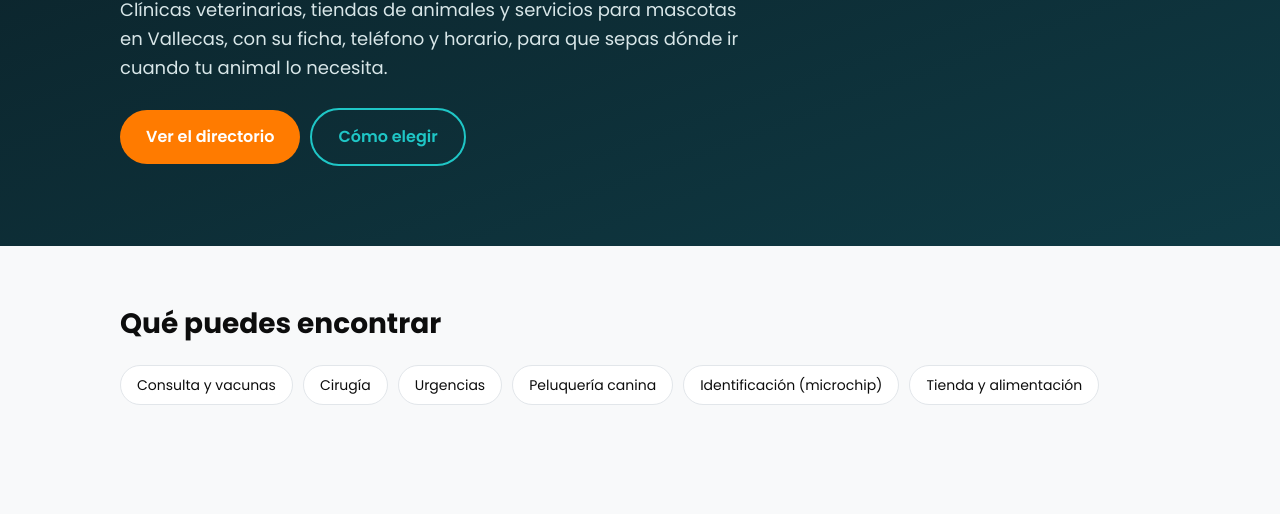
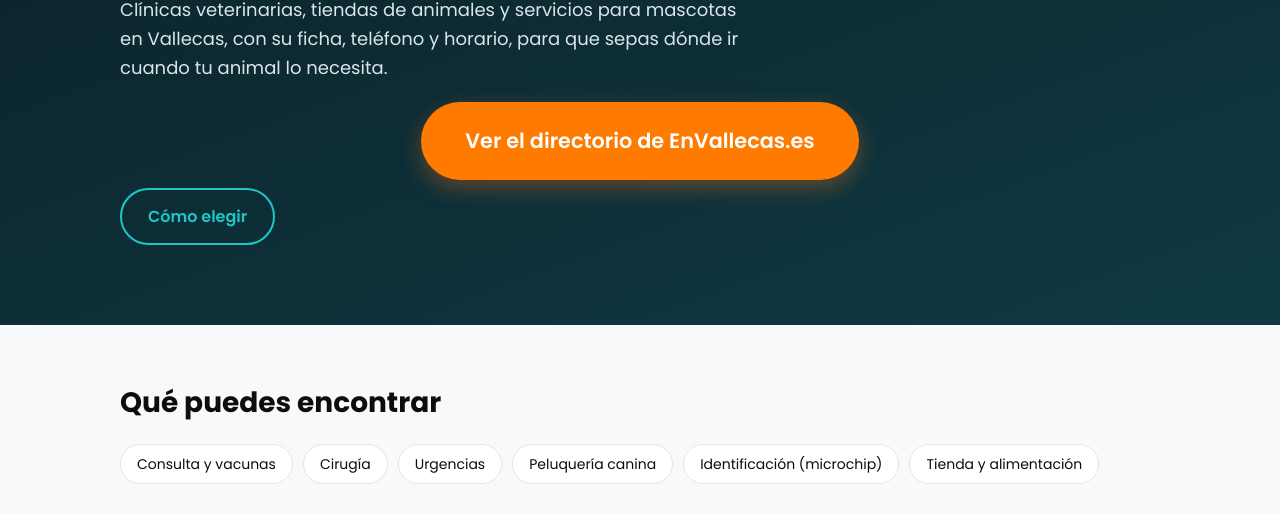
Before and after one commit to jaimebalaguer01/veterinariovallecas-com, a plain HTML site: page index.html in a window 1280 px wide. Shown: the part 274-788 px from the top of the page. Drawn offline with Linux system fonts and the light colour scheme.

Commit message:
Botón grande al directorio de EnVallecas.es y favicon de envallecas.es
Co-Authored-By: Claude Sonnet 5.5 <noreply@anthropic.com>
Claude-Session: https://claude.ai/code/session_01C2douzTVvDqvuZYVRfqo1r

```diff
--- a/index.html
+++ b/index.html
@@ -3,6 +3,7 @@
 <title>Veterinarios en Vallecas: clínicas y urgencias | EnVallecas</title>
 <meta name="description" content="Clínicas veterinarias de Puente y Villa de Vallecas con dirección, teléfono y horario. Vacunas, consultas, peluquería canina y más.">
 <link rel="canonical" href="https://veterinariovallecas.com/">
+<link rel="icon" type="image/png" href="https://horizons-cdn.hostinger.com/07cd3627-a04b-411e-a5af-587e305d5d1e/ab9c3c19b06efb9788e8685055d2e6a0.png"><link rel="apple-touch-icon" href="https://horizons-cdn.hostinger.com/07cd3627-a04b-411e-a5af-587e305d5d1e/ab9c3c19b06efb9788e8685055d2e6a0.png">
 <meta property="og:title" content="Veterinarios en Vallecas: clínicas y urgencias | EnVallecas"><meta property="og:description" content="Clínicas veterinarias de Puente y Villa de Vallecas con dirección, teléfono y horario. Vacunas, consultas, peluquería canina y más."><meta property="og:type" content="website"><meta property="og:url" content="https://veterinariovallecas.com/"><meta property="og:locale" content="es_ES">
 <link rel="preconnect" href="https://fonts.googleapis.com"><link rel="preconnect" href="https://fonts.gstatic.com" crossorigin>
 <link href="https://fonts.googleapis.com/css2?family=Poppins:wght@400;500;600;700;800&display=swap" rel="stylesheet">
@@ -23,6 +24,7 @@ h1{font-size:clamp(34px,6vw,60px);line-height:1.08;color:var(--teal);margin:16px
 .hero p{max-width:640px;font-size:18px;color:#d8e6e8}
 .btn{display:inline-block;background:var(--orange);color:#fff;font-weight:600;text-decoration:none;padding:14px 26px;border-radius:99px;margin:8px 10px 0 0}
 .btn.alt{background:transparent;border:2px solid var(--teal);color:var(--teal)}
+.btn.big{font-size:1.3rem;padding:22px 44px;box-shadow:0 8px 22px rgba(249,115,22,.35);display:block;width:fit-content;max-width:100%;margin:20px auto 0;text-align:center}
 section{padding:56px 0}
 h2{font-size:28px;margin:0 0 12px}
 .chips{display:flex;flex-wrap:wrap;gap:10px;margin-top:18px}
@@ -48,7 +50,7 @@ footer a{color:var(--teal)}
 <main>
 <div class="hero"><div class="wrap"><span class="eyebrow">Guía local · Puente y Villa de Vallecas</span>
 <h1>Veterinarios en Vallecas</h1><p>Clínicas veterinarias, tiendas de animales y servicios para mascotas en Vallecas, con su ficha, teléfono y horario, para que sepas dónde ir cuando tu animal lo necesita.</p>
-<a class="btn" href="https://envallecas.es/directorio">Ver el directorio</a><a class="btn alt" href="#elegir">Cómo elegir</a></div></div>
+<a class="btn big" href="https://envallecas.es/directorio">Ver el directorio de EnVallecas.es</a><a class="btn alt" href="#elegir">Cómo elegir</a></div></div>
 <section><div class="wrap"><h2>Qué puedes encontrar</h2><div class="chips"><span>Consulta y vacunas</span><span>Cirugía</span><span>Urgencias</span><span>Peluquería canina</span><span>Identificación (microchip)</span><span>Tienda y alimentación</span></div></div></section>
 <section><div class="wrap"><h2>Veterinarios en el directorio de Vallecas</h2><p>Todas las fichas verificadas están en el directorio de EnVallecas.es, con dirección, teléfono y horario.</p><a class="btn" href="https://envallecas.es/directorio">Ver el directorio</a></div></section>
 <section id="contacto"><div class="wrap"><h2>Pide información</h2><p>Déjanos tus datos y te contactamos. Solo los usamos para responderte.</p>
@@ -61,7 +63,7 @@ footer a{color:var(--teal)}
 <section><div class="wrap"><h2>Zonas de Vallecas</h2><p>Esta guía cubre Puente de Vallecas y Villa de Vallecas. Algunos de sus barrios:</p><div class="barrios"><span>Entrevías</span><span>San Diego</span><span>Palomeras Bajas</span><span>Palomeras Sureste</span><span>Portazgo</span><span>Numancia</span><span>Casco Histórico de Vallecas</span><span>Santa Eugenia</span><span>Ensanche de Vallecas</span></div></div></section>
 <section id="faq"><div class="wrap"><h2>Preguntas frecuentes</h2><details><summary>¿Dónde encuentro un veterinario de urgencias en Vallecas?</summary><p>Mira las fichas del directorio y llama antes de ir para confirmar el horario y la disponibilidad.</p></details><details><summary>¿Qué vacunas necesita mi perro o mi gato?</summary><p>El calendario depende de la especie, la edad y el entorno. Tu veterinario te indica cuáles corresponden.</p></details><details><summary>¿Hay tiendas de animales en Vallecas?</summary><p>Sí. Algunas aparecen en el directorio con su dirección y horario.</p></details><details><summary>Tengo una clínica veterinaria en Vallecas, ¿cómo aparezco?</summary><p>Regístrate en EnVallecas.es y crea tu ficha. El enlace está al final de esta página.</p></details></div></section>
 <section style="background:#fff"><div class="wrap"><h2>Recomendados en EnVallecas.es</h2><p>Noticias y fichas del medio local relacionadas con esta guía.</p><div class="grid"><div class="card"><h3><a href="https://envallecas.es/noticias/veterinarios-vallecas-guia-elegir-clinica">Noticia: Veterinarios en Vallecas: qué mirar al elegir clínica para tu mascota</a></h3><p class="meta">envallecas.es/noticias/veterinarios-vallecas-guia-elegir-clinica</p></div><div class="card"><h3><a href="https://envallecas.es/negocio/veterinarios-vallecas">Ficha en el directorio de EnVallecas.es</a></h3><p class="meta">envallecas.es/negocio/veterinarios-vallecas</p></div><div class="card"><h3><a href="https://envallecas.es/negocio/kiwoko-madrid-sur-930">Kiwoko Madrid Sur, tienda de animales en Puente de Vallecas</a></h3><p class="meta">envallecas.es/negocio/kiwoko-madrid-sur-930</p></div><div class="card"><h3><a href="https://envallecas.es/directorio">Directorio de empresas y comercios en Vallecas</a></h3><p class="meta">envallecas.es/directorio</p></div><div class="card"><h3><a href="https://envallecas.es/noticias/categoria/empresas-y-servicios">Más noticias de Empresas y Servicios</a></h3><p class="meta">envallecas.es/noticias/categoria/empresas-y-servicios</p></div></div></div></section>
-<section style="background:#fff"><div class="wrap"><h2>En EnVallecas.es</h2><p>Más información sobre veterinarios en el medio local de Vallecas:</p><ul class="list"><li><a href="https://envallecas.es/negocio/veterinarios-vallecas">Ficha de esta guía en el directorio de EnVallecas.es</a></li><li><a href="https://envallecas.es/noticias/veterinarios-vallecas-guia-elegir-clinica">Noticia: guía principal de veterinarios en Vallecas</a></li><li><a href="https://envallecas.es/noticias/veterinarios-vallecas-preguntas-frecuentes">Noticia: Veterinarios en Vallecas, preguntas frecuentes</a></li><li><a href="https://envallecas.es/noticias/veterinarios-vallecas-como-elegir">Noticia: cómo elegir veterinarios en Vallecas</a></li><li><a href="https://envallecas.es/noticias/veterinarios-puente-de-vallecas">Noticia: Veterinarios en Puente de Vallecas</a></li><li><a href="https://envallecas.es/noticias/veterinarios-villa-de-vallecas">Noticia: Veterinarios en Villa de Vallecas</a></li><li><a href="https://envallecas.es/directorio">Directorio de negocios de Vallecas</a></li></ul></div></section>
+<section style="background:#fff"><div class="wrap"><h2>En EnVallecas.es</h2><p>Más información sobre veterinarios en el medio local de Vallecas:</p><ul class="list"><li><a href="https://envallecas.es/negocio/veterinarios-vallecas">Ficha de esta guía en el directorio de EnVallecas.es</a></li><li><a href="https://envallecas.es/noticias/veterinarios-vallecas-guia-elegir-clinica">Noticia: guía principal de veterinarios en Vallecas</a></li><li><a href="https://envallecas.es/noticias/veterinarios-vallecas-preguntas-frecuentes">Noticia: Veterinarios en Vallecas, preguntas frecuentes</a></li><li><a href="https://envallecas.es/noticias/veterinarios-vallecas-como-elegir">Noticia: cómo elegir veterinarios en Vallecas</a></li><li><a href="https://envallecas.es/noticias/veterinarios-puente-de-vallecas">Noticia: Veterinarios en Puente de Vallecas</a></li><li><a href="https://envallecas.es/noticias/veterinarios-villa-de-vallecas">Noticia: Veterinarios en Villa de Vallecas</a></li><li><a href="https://envallecas.es/directorio">Directorio de negocios de Vallecas</a></li></ul><a class="btn big" href="https://envallecas.es/directorio">Ver el directorio de EnVallecas.es</a></div></section>
 <section class="band"><div class="wrap"><h2>¿Tienes un negocio en Vallecas?</h2><p>Aparece en el directorio de EnVallecas.es y llega a los vecinos que buscan lo que ofreces.</p><a class="btn" href="https://envallecas.es/registro">Anúnciate</a><a class="btn alt" href="https://envallecas.es">Conoce EnVallecas.es</a></div></section>
 </main>
 <footer><div class="wrap"><p>Veterinarios en Vallecas es una guía de <a href="https://envallecas.es">EnVallecas.es</a>, el medio local de Vallecas. Los datos de los negocios proceden de su ficha en el directorio.</p>
```
Also changed, not shown: como-elegir/index.html (+3 -1 lines), preguntas-frecuentes/index.html (+3 -1 lines), puente-de-vallecas/index.html (+3 -1 lines), villa-de-vallecas/index.html (+3 -1 lines).
